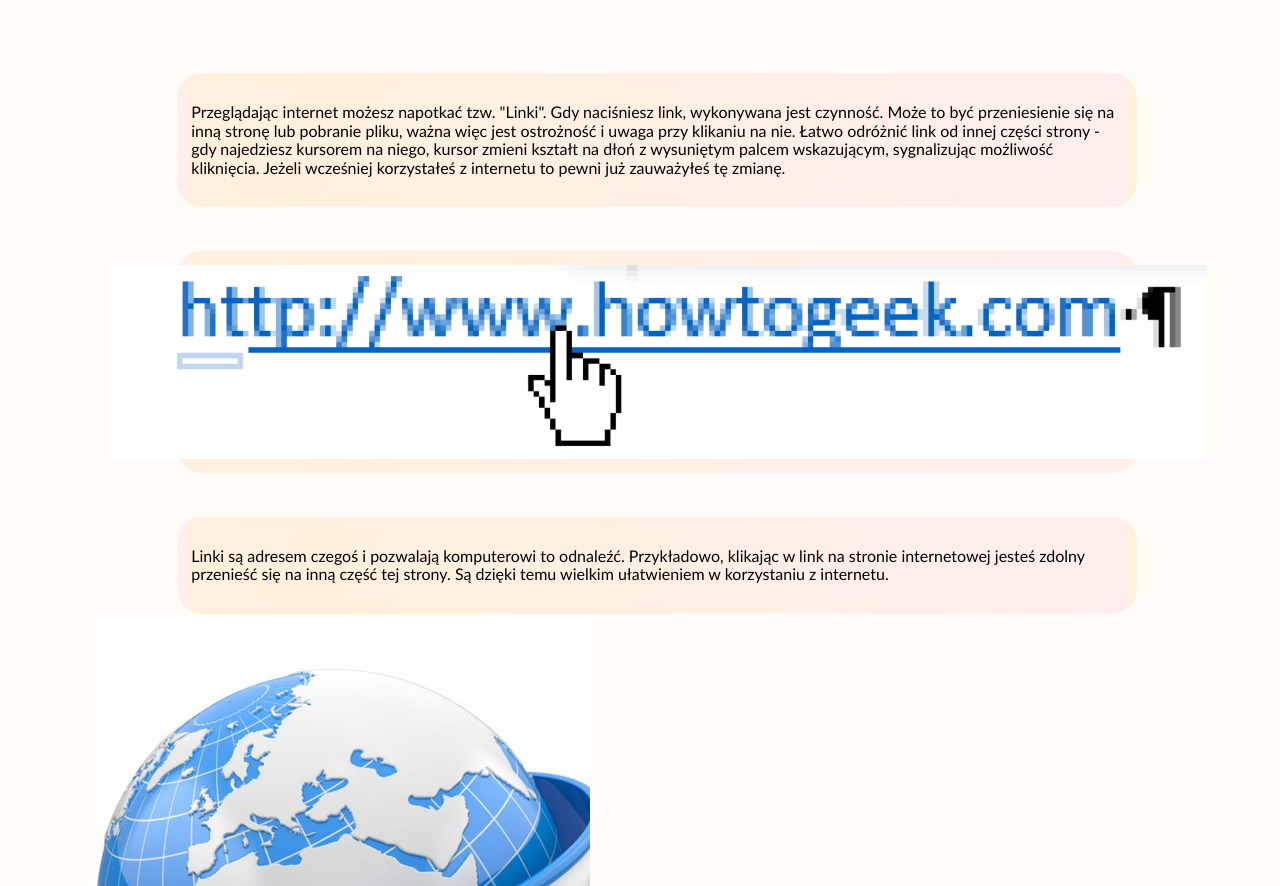
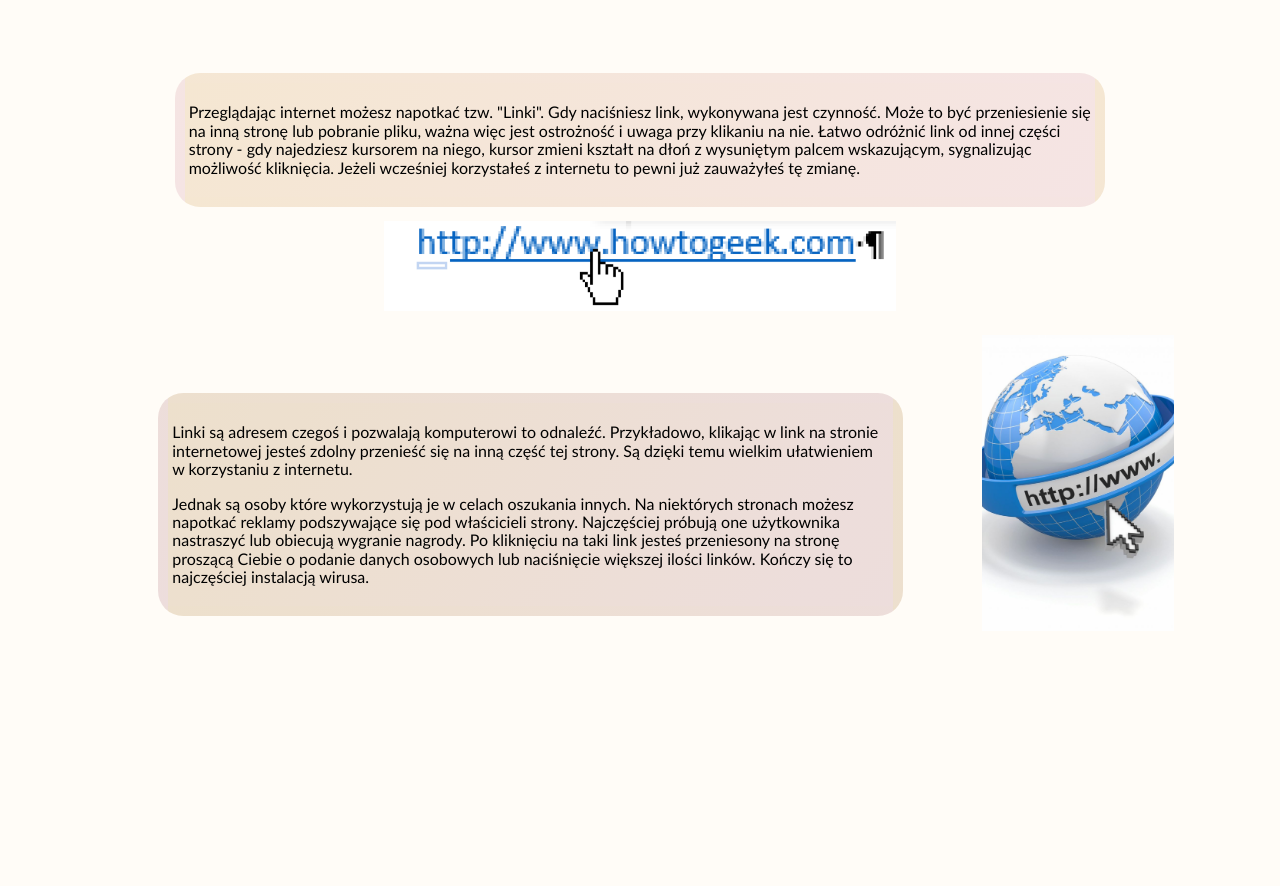
Before and after one commit to QuantumDock/HKT3, a Flask app: page /link in a window 1280 px wide. Shown: the part 50-936 px from the top of the page. After the commit the page ends 666 px from the top, so only its background shows below. Run offline with Flask 2, Linux system fonts and the light colour scheme.

Commit message:
FINAL COMMIT: index, linki, password, portals, various js and css fixes

```diff
--- a/static/css/styles.css
+++ b/static/css/styles.css
@@ -452,7 +452,11 @@ li {
 }
 
 .linki-img-first {
-  width: 86vw;
+  width: 40vw;
+}
+
+.linki-img-second {
+  width: 15vw;
 }
 
 .linki-main {
@@ -466,3 +470,6 @@ li {
   display: flex;
   justify-content: center;
 }
+.dark-facebook {
+  color: #ffff00 !important;
+}
--- a/static/js/contrast.js
+++ b/static/js/contrast.js
@@ -16,6 +16,18 @@ function toggle(special) {
   } catch (TypeError) {
     //pass
   }
+  try {
+      var facebook = document.querySelector("#hc-facebook");
+      facebook.classList.toggle("dark-facebook");
+    } catch (TypeError) {
+      //pass
+    }
+    try {
+          var quiz_thing = document.querySelector("#question0");
+          quiz_thing.classList.toggle("high-contrast");
+        } catch (TypeError) {
+          //pass
+        }
   try {
       var linki_button = document.querySelector(".hc-linki");
       linki_button.forEach((i) => {
--- a/templates/index.html
+++ b/templates/index.html
@@ -42,11 +42,10 @@
     <div class="grid__element">
         <div class="grid__element--flex">
             <img src="{{ url_for('static', filename='img/linki.png') }}"/>
-
             <div class="grid__element__content">
                 <h1>Linki</h1>
                 <span>Poznaj czym są i jak rozróżniać bezpieczne od niebezpiecznych</span>
-                <span class="grid__element__read-more">Czytaj dalej...</span>
+                <span class="grid__element__read-more"><a href="/link">Czytaj dalej...</a></span>
             </div>
         </div>
     </div>
--- a/templates/linki.html
+++ b/templates/linki.html
@@ -5,26 +5,31 @@
   <table>
     <tr>
       <td colspan=2>
-        <div class="flexbox white-border">
+        <div class="flexbox white-border hc-time advice-2">
           <p>Przeglądając internet możesz napotkać tzw. "Linki". Gdy naciśniesz link, wykonywana jest czynność. Może to być przeniesienie się na inną stronę lub pobranie pliku, ważna więc jest ostrożność i uwaga przy klikaniu na nie. Łatwo odróżnić link od innej części strony - gdy najedziesz kursorem na niego, kursor zmieni kształt na dłoń z wysuniętym palcem wskazującym, sygnalizując możliwość kliknięcia. Jeżeli wcześniej korzystałeś z internetu to pewni już zauważyłeś tę zmianę.</p>
         </div>
       </td>
     </tr>
     <tr>
       <td colspan=2>
-        <div class="flexbox white-border img-container">
+        <div class="white-border img-container">
           <img class="linki-img-first" src={{ url_for('static', filename='img/link.png') }}>
         </div>
       </td>
     </tr>
     <tr>
-      <td colspan=2>
-        <div class="flexbox white-border">
+      <td colspan=1>
+        <div class="flexbox white-border hc-time advice-3">
           <p>Linki są adresem czegoś i pozwalają komputerowi to odnaleźć. Przykładowo, klikając w link na stronie internetowej jesteś zdolny przenieść się na inną część tej strony. Są dzięki temu wielkim ułatwieniem w korzystaniu z internetu.</p>
+          <p>Jednak są osoby które wykorzystują je w celach oszukania innych. Na niektórych stronach możesz napotkać reklamy podszywające się pod właścicieli strony. Najczęściej próbują one użytkownika nastraszyć lub obiecują wygranie nagrody. Po kliknięciu na taki link jesteś przeniesony na stronę proszącą Ciebie o podanie danych osobowych lub naciśnięcie większej ilości linków. Kończy się to najczęściej instalacją wirusa.
+        </div>
+      </td>
+      <td colspan=1>
+        <div class="white-border">
+          <img class="linki-img-second" src={{ url_for('static', filename='img/jav scirpt.png') }}>
         </div>
       </td>
     </tr>
   </table>
-  <img src={{ url_for('static', filename='img/jav scirpt.png') }}>
 </div>
 {% endblock %}
--- a/templates/password.html
+++ b/templates/password.html
@@ -25,7 +25,7 @@
     </div></tr>
     <tr rowspan=1 class="second"><div class="flexbox white-border hc-time">
         <h1>Unikaj prostych haseł</h1>
-        <h2>Unikaj używania łatwych do odgadnięcia haseł, takich jak "123456" lub "password". Wybierz coś bardziej unikalnego./p>
+        <h2>Unikaj używania łatwych do odgadnięcia haseł, takich jak "123456" lub "password". Wybierz coś bardziej unikalnego.</h2>
     </div></tr>
     <tr rowspan=1 class="second"><div class="flexbox white-border hc-time">
         <h1>Zapamiętaj swoje hasło</h1>
--- a/templates/portals.html
+++ b/templates/portals.html
@@ -9,7 +9,7 @@
         <div class="grid__element--flex">
             <img src="{{ url_for('static', filename='img/facebook.png') }}"/>
             <div class="grid__element__content grid__element__content--special">
-                <h1>Facebook</h1>
+                <h1 id="hc-facebook">Facebook</h1>
             </div>
         </div>
     </div>
```
